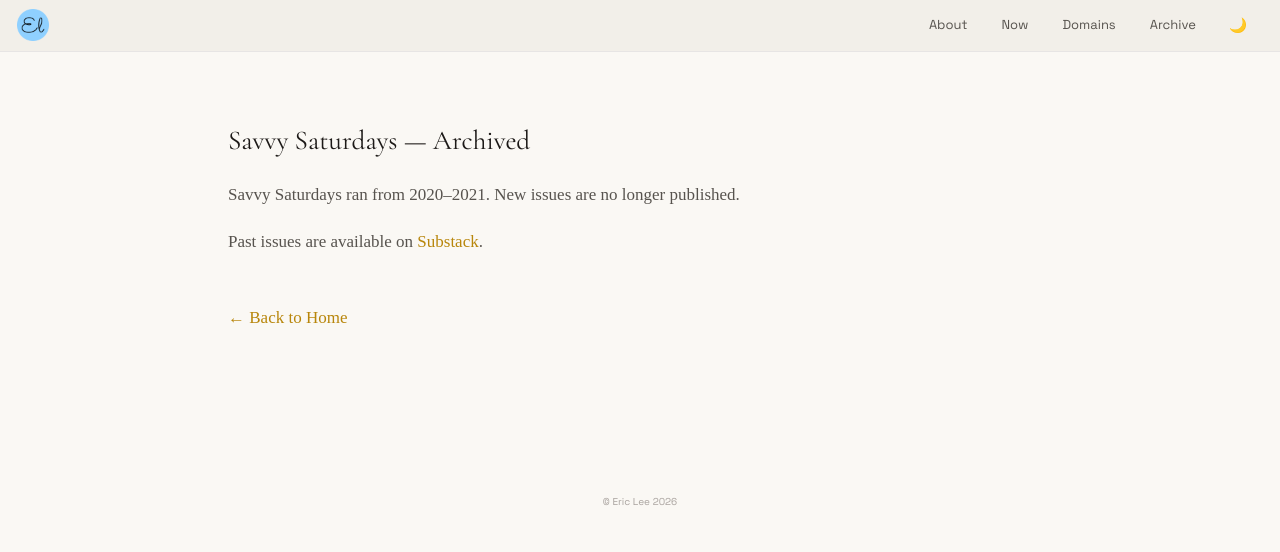
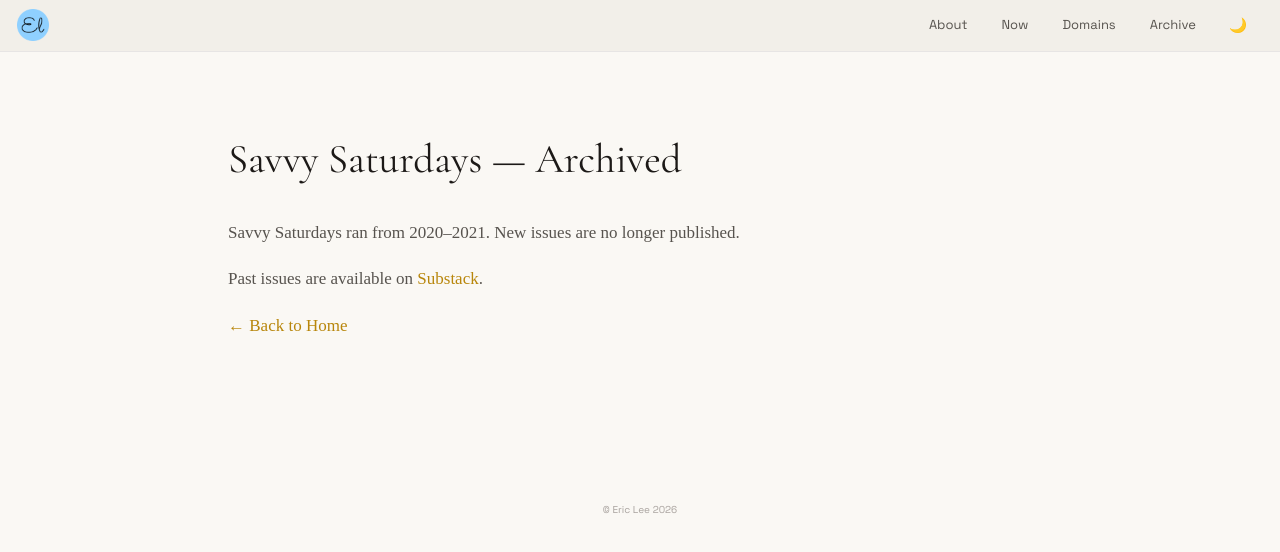
Before and after one commit to theCreedo/ericjmlee-next, a Next.js app: page /newsletter in a window 1280 px wide. Shown: the top 552 px of the page. Built offline with nearby package versions, Linux system fonts and the light colour scheme.

Commit message:
fix(newsletter): remove br tag, add meta description

```diff
--- a/pages/newsletter/index.js
+++ b/pages/newsletter/index.js
@@ -8,12 +8,12 @@ export default function Newsletter() {
         <Layout newsletter>
             <Head>
                 <title>{`Newsletter | ${siteTitle}`}</title>
+                <meta name="description" content="Savvy Saturdays — archived newsletter by Eric Lee, 2020–2021." />
             </Head>
             <section className={`${utilStyles.divContainer} ${utilStyles.padding1px}`}>
-                <h2>Savvy Saturdays — Archived</h2>
+                <h1>Savvy Saturdays — Archived</h1>
                 <p>Savvy Saturdays ran from 2020–2021. New issues are no longer published.</p>
                 <p>Past issues are available on <a href="https://ericlee.substack.com/archive">Substack</a>.</p>
-                <br />
                 <Link href='/'>← Back to Home</Link>
             </section>
         </Layout>
```
